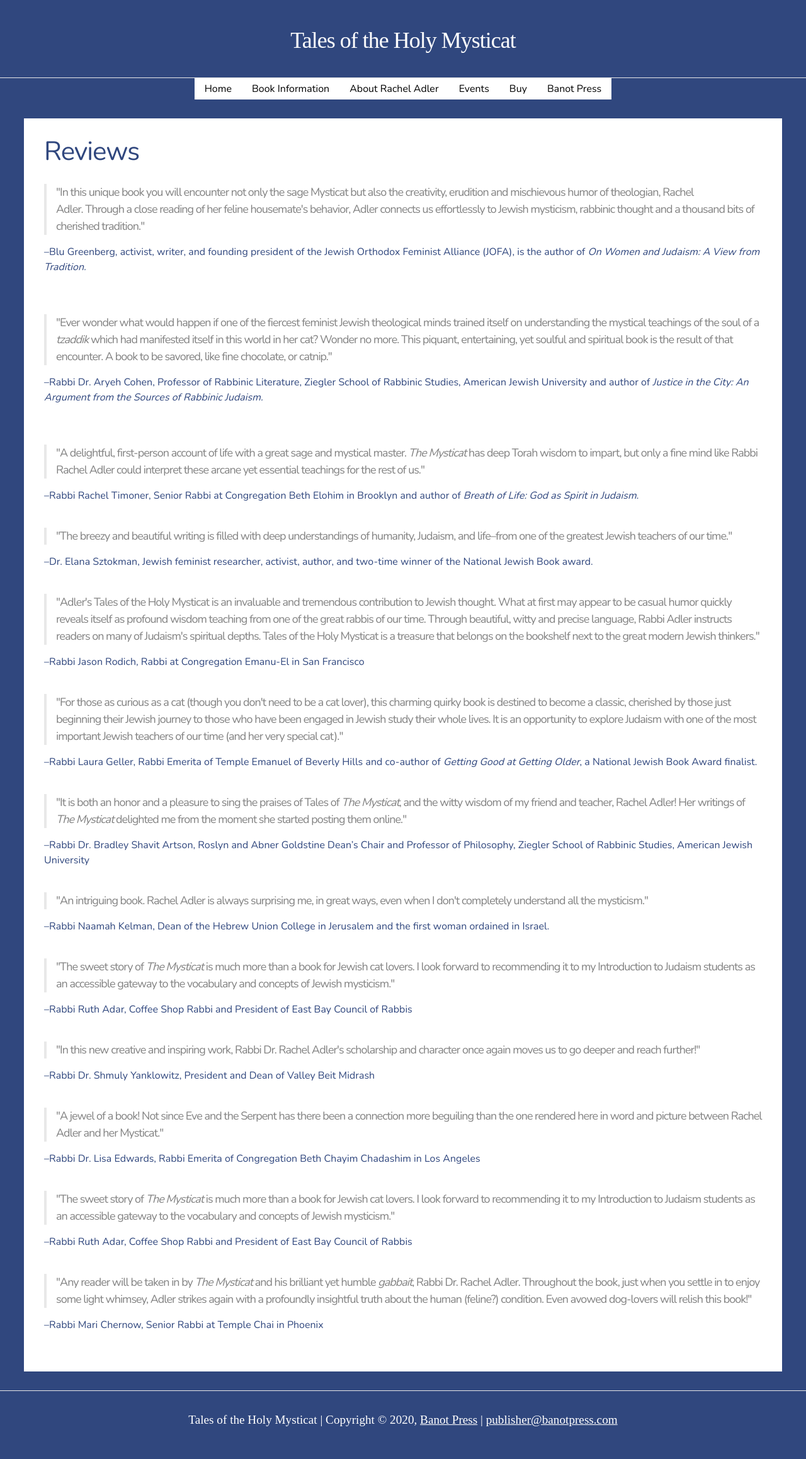
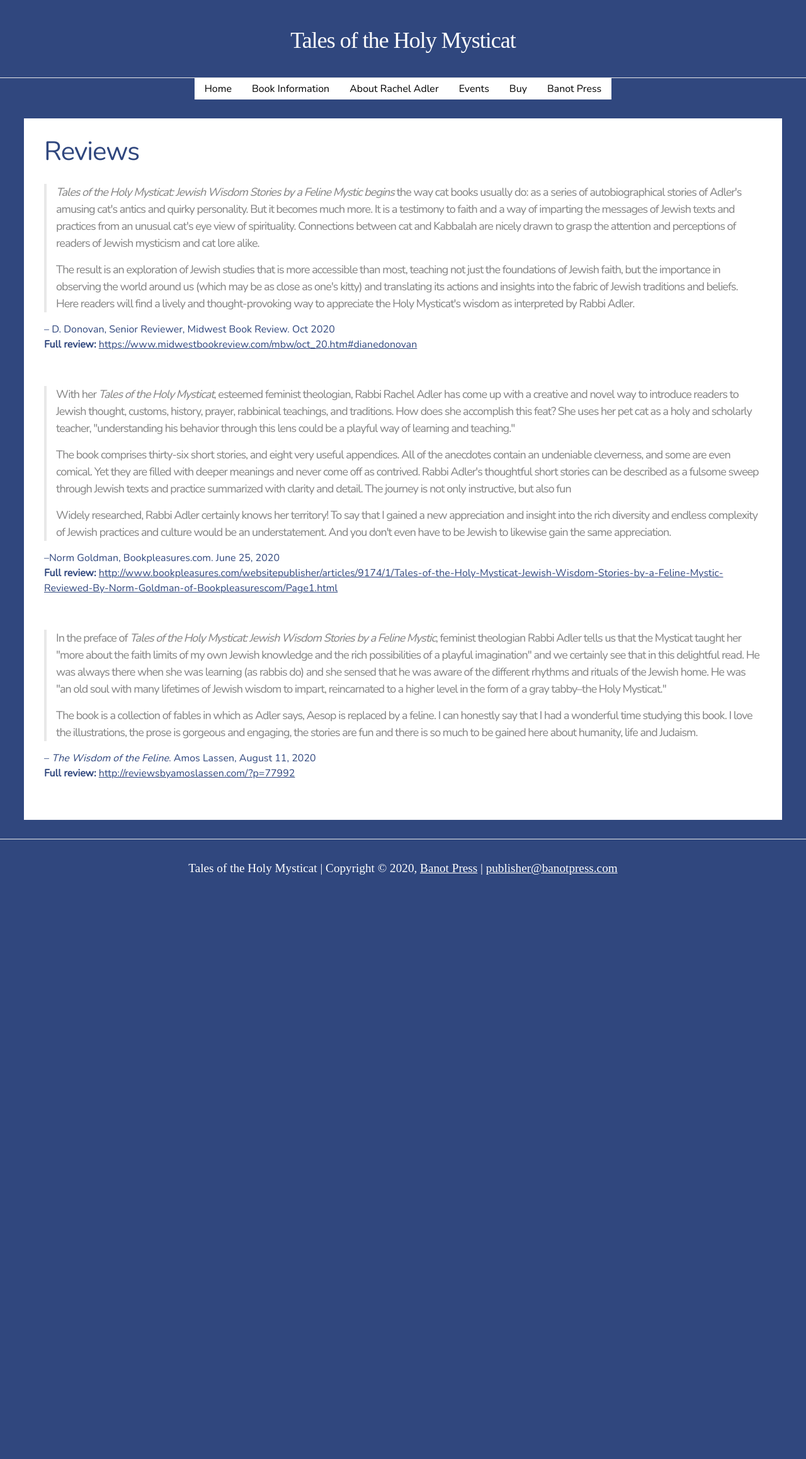
Before and after one commit to markfullmer/holymysticat, a Jekyll site: the page built from reviews.md, in a window 1280 px wide. Shown: the whole page at 63% size. Built offline with Jekyll 4.4.1, drawn with Linux system fonts in a browser that asks for light colours; some web fonts are replaced; after the commit the page ends 1441 px from its top, so only the background shows below that.

Commit message:
Add reviews

```diff
--- a/_includes/header.html
+++ b/_includes/header.html
@@ -12,9 +12,10 @@
     <li><a class="page-link" href="{{ "/" | relative_url }}">Home</a></li>
     <li><a href="#" aria-haspopup="true">Book Information</a>
       <ul class="dropdown" aria-label="submenu">
-        <li><a href="{{ "/reviews" | relative_url }}">Book Reviews</a></li>
+        <li><a href="{{ "/reviews" | relative_url }}">Reviews</a></li>
         <li><a href="{{ "/interviews" | relative_url }}">Author interviews</a></li>
         <li><a href="{{ "/questions-and-answers" | relative_url }}">Q & A</a></li>
+        <li><a href="{{ "/praise" | relative_url }}">Praise for <em>The Holy Mysticat</em></a></li>
       </ul>
     </li>
     <li><a class="page-link" href="{{ "/about" | relative_url }}">About Rachel
--- a/assets/css/base-styles20200712.css
+++ b/assets/css/base-styles20200712.css
@@ -150,6 +150,7 @@ nav#dropdown {
 }
 nav#dropdown a {
   text-decoration: none;
+  display: block;
 }
 
 nav#dropdown ul {
@@ -174,6 +175,7 @@ nav#dropdown li {
 
 nav#dropdown li a {
   color: #000;
+  display: block;
 }
 
 nav#dropdown li:hover,
@@ -208,8 +210,12 @@ nav#dropdown ul li ul:focus {
 
 nav#dropdown ul li ul li {
   clear: both;
-  width: 100%;
+  width: 150%;
   border-left: 1px solid black;
   border-right: 1px solid black;
   border-bottom: 1px solid black;
 }
+
+a[href="#"] {
+  cursor: default;
+}
--- a/reviews.md
+++ b/reviews.md
@@ -5,55 +5,25 @@ permalink: /reviews/
 order: 2
 ---
 
-<blockquote>"In this unique book you will encounter not only the sage Mysticat but also the creativity, erudition and mischievous humor of theologian, Rachel Adler. Through a close reading of her feline housemate's behavior, Adler connects us effortlessly to Jewish mysticism, rabbinic thought and a thousand bits of cherished tradition."</blockquote>
---Blu Greenberg, activist, writer, and founding president of the Jewish Orthodox Feminist Alliance (JOFA), is the author of <em>On Women and Judaism: A View from Tradition.</em>
-<br />
-&nbsp;<br />&nbsp;
-<blockquote>"Ever wonder what would happen if one of the fiercest feminist Jewish theological minds trained itself on understanding the mystical teachings of the soul of a <em>tzaddik</em> which had manifested itself in this world in her cat? Wonder no more. This piquant, entertaining, yet soulful and spiritual book is the result of that encounter. A book to be savored, like fine chocolate, or catnip."</blockquote>
---Rabbi Dr. Aryeh Cohen, Professor of Rabbinic Literature, Ziegler School of Rabbinic Studies, American Jewish University and author of <em>Justice in the City: An Argument from the Sources of Rabbinic Judaism.</em>
-<br />
-&nbsp;<br />&nbsp;
-<blockquote>"A delightful, first-person account of life with a great sage and mystical master. <em>The Mysticat</em> has deep Torah wisdom to impart, but only a fine mind like Rabbi Rachel Adler could interpret these arcane yet essential teachings for the rest of us."</blockquote>
---Rabbi Rachel Timoner, Senior Rabbi at Congregation Beth Elohim in Brooklyn and
-author of <em>Breath of Life: God as Spirit in Judaism.</em>
-<br />
-&nbsp;<br />
-<blockquote>"The breezy and beautiful writing is filled with deep understandings of humanity, Judaism, and life–from one of the greatest Jewish teachers of our time."</blockquote>
---Dr. Elana Sztokman, Jewish feminist researcher, activist, author, and two-time winner of the National Jewish Book award.
-<br />
-&nbsp;<br />
-<blockquote>"Adler's Tales of the Holy Mysticat is an invaluable and tremendous contribution to Jewish thought. What at first may appear to be casual humor quickly reveals itself as profound wisdom teaching from one of the great rabbis of our time. Through beautiful, witty and precise language, Rabbi Adler instructs readers on many of Judaism's spiritual depths. Tales of the Holy Mysticat is a treasure that belongs on the bookshelf next to the great modern Jewish thinkers."</blockquote>
---Rabbi Jason Rodich, Rabbi at Congregation Emanu-El in San Francisco
-<br />
-&nbsp;<br />
-<blockquote>"For those as curious as a cat (though you don't need to be a cat lover), this charming quirky book is destined to become a classic, cherished by those just beginning their Jewish journey to those who have been engaged in Jewish study their whole lives. It is an opportunity to explore Judaism with one of the most important Jewish teachers of our time (and her very special cat)."</blockquote>
---Rabbi Laura Geller, Rabbi Emerita of Temple Emanuel of Beverly Hills and co-author of <em>Getting Good at Getting Older</em>, a National Jewish Book Award finalist.
-<br />
-&nbsp;<br />
-<blockquote>"It is both an honor and a pleasure to sing the praises of Tales of <em>The Mysticat</em>, and the witty wisdom of my friend and teacher, Rachel Adler! Her writings of <em>The Mysticat</em> delighted me from the moment she started posting them online."</blockquote>
---Rabbi Dr. Bradley Shavit Artson, Roslyn and Abner Goldstine Dean's Chair and Professor of Philosophy, Ziegler School of Rabbinic Studies, American Jewish University
-<br />
-&nbsp;<br />
-<blockquote>"An intriguing book. Rachel Adler is always surprising me, in great ways, even when I don't completely understand all the mysticism."</blockquote>
---Rabbi Naamah Kelman, Dean of the Hebrew Union College in Jerusalem and the first woman ordained in Israel.
-<br />
-&nbsp;<br />
-<blockquote>"The sweet story of <em>The Mysticat</em> is much more than a book for Jewish cat lovers. I look forward to recommending it to my Introduction to Judaism students as an accessible gateway to the vocabulary and concepts of Jewish mysticism."</blockquote>
---Rabbi Ruth Adar, Coffee Shop Rabbi and President of East Bay Council of Rabbis
-<br />
-&nbsp;<br />
-<blockquote>"In this new creative and inspiring work, Rabbi Dr. Rachel Adler's scholarship and character once again moves us to go deeper and reach further!"</blockquote>
---Rabbi Dr. Shmuly Yanklowitz, President and Dean of Valley Beit Midrash
-<br />
-&nbsp;<br />
-<blockquote>"A jewel of a book! Not since Eve and the Serpent has there been a connection more beguiling than the one rendered here in word and picture between Rachel Adler and her Mysticat."</blockquote>
---Rabbi Dr. Lisa Edwards, Rabbi Emerita of Congregation Beth Chayim Chadashim in Los Angeles
-<br />
-&nbsp;<br />
-<blockquote>"The sweet story of <em>The Mysticat</em> is much more than a book for Jewish cat lovers. I look forward to recommending it to my Introduction to Judaism students as an accessible gateway to the vocabulary and concepts of Jewish mysticism."</blockquote>
---Rabbi Ruth Adar, Coffee Shop Rabbi and President of East Bay Council of Rabbis
-<br />
-&nbsp;<br />
-<blockquote>"Any reader will be taken in by <em>The Mysticat</em> and his brilliant yet humble <em>gabbait</em>, Rabbi Dr. Rachel Adler. Throughout the book, just when you settle in to enjoy some light whimsey, Adler strikes again with a profoundly insightful truth about the human (feline?) condition. Even avowed dog-lovers will relish this book!"</blockquote>
---Rabbi Mari Chernow, Senior Rabbi at Temple Chai in Phoenix
-<br />
+<blockquote><p><em>Tales of the Holy Mysticat: Jewish Wisdom Stories by a Feline Mystic begins</em> the way cat books usually do: as a series of autobiographical stories of Adler's amusing cat's antics and quirky personality. But it becomes much more. It is a testimony to faith and a way of imparting the messages of Jewish texts and practices from an unusual cat's eye view of spirituality. Connections between cat and Kabbalah are nicely drawn to grasp the attention and perceptions of readers of Jewish mysticism and cat lore alike.</p>
+<p>The result is an exploration of Jewish studies that is more accessible than most, teaching not just the foundations of Jewish faith, but the importance in observing the world around us (which may be as close as one's kitty) and translating its actions and insights into the fabric of Jewish traditions and beliefs. Here readers will find a lively and thought-provoking way to appreciate the Holy Mysticat's wisdom as interpreted by Rabbi Adler.</p></blockquote>
+
+-- D. Donovan, Senior Reviewer, Midwest Book Review. Oct 2020<br />
+<strong>Full review:</strong> <a href="https://www.midwestbookreview.com/mbw/oct_20.htm#dianedonovan">https://www.midwestbookreview.com/mbw/oct_20.htm#dianedonovan</a>
+
+<p>&nbsp;</p>
+
+<blockquote><p>With her <em>Tales of the Holy Mysticat</em>, esteemed feminist theologian, Rabbi Rachel Adler has come up with a creative and novel way to introduce readers to Jewish thought, customs, history, prayer, rabbinical teachings, and traditions. How does she accomplish this feat? She uses her pet cat as a holy and scholarly teacher, "understanding his behavior through this lens could be a playful way of learning and teaching."</p>
+<p>The book comprises thirty-six short stories, and eight very useful appendices. All of the anecdotes contain an undeniable cleverness, and some are even comical. Yet they are filled with deeper meanings and never come off as contrived. Rabbi Adler's thoughtful short stories can be described as a fulsome sweep through Jewish texts and practice summarized with clarity and detail. The journey is not only instructive, but also fun</p>
+<p>Widely researched, Rabbi Adler certainly knows her territory! To say that I gained a new appreciation and insight into the rich diversity and endless complexity of Jewish practices and culture would be an understatement. And you don't even have to be Jewish to likewise gain the same appreciation.</p></blockquote>
+
+--Norm Goldman, Bookpleasures.com. June 25, 2020<br />
+<strong>Full review:</strong> <a href="http://www.bookpleasures.com/websitepublisher/articles/9174/1/Tales-of-the-Holy-Mysticat-Jewish-Wisdom-Stories-by-a-Feline-Mystic-Reviewed-By-Norm-Goldman-of-Bookpleasurescom/Page1.html">http://www.bookpleasures.com/websitepublisher/articles/9174/1/Tales-of-the-Holy-Mysticat-Jewish-Wisdom-Stories-by-a-Feline-Mystic-Reviewed-By-Norm-Goldman-of-Bookpleasurescom/Page1.html</a>
+
+<p>&nbsp;</p>
+
+<blockquote><p>In the preface of <em>Tales of the Holy Mysticat: Jewish Wisdom Stories by a Feline Mystic</em>, feminist theologian Rabbi Adler tells us that the Mysticat taught her "more about the faith limits of my own Jewish knowledge and the rich possibilities of a playful imagination" and we certainly see that in this delightful read. He was always there when she was learning (as rabbis do) and she sensed that he was aware of the different rhythms and rituals of the Jewish home. He was "an old soul with many lifetimes of Jewish wisdom to impart, reincarnated to a higher level in the form of a gray tabby–the Holy Mysticat."</p>
+<p>The book is a collection of fables in which as Adler says, Aesop is replaced by a feline. I can honestly say that I had a wonderful time studying this book. I love the illustrations, the prose is gorgeous and engaging, the stories are fun and there is so much to be gained here about humanity, life and Judaism.</p></blockquote>
+
+-- <em>The Wisdom of the Feline</em>. Amos Lassen, August 11, 2020<br />
+<strong>Full review:</strong> <a href="http://reviewsbyamoslassen.com/?p=77992">http://reviewsbyamoslassen.com/?p=77992</a>
```
Also changed, not shown: events.md (+3 -2 lines), questions-and-answers.md (+1 -1 lines).
